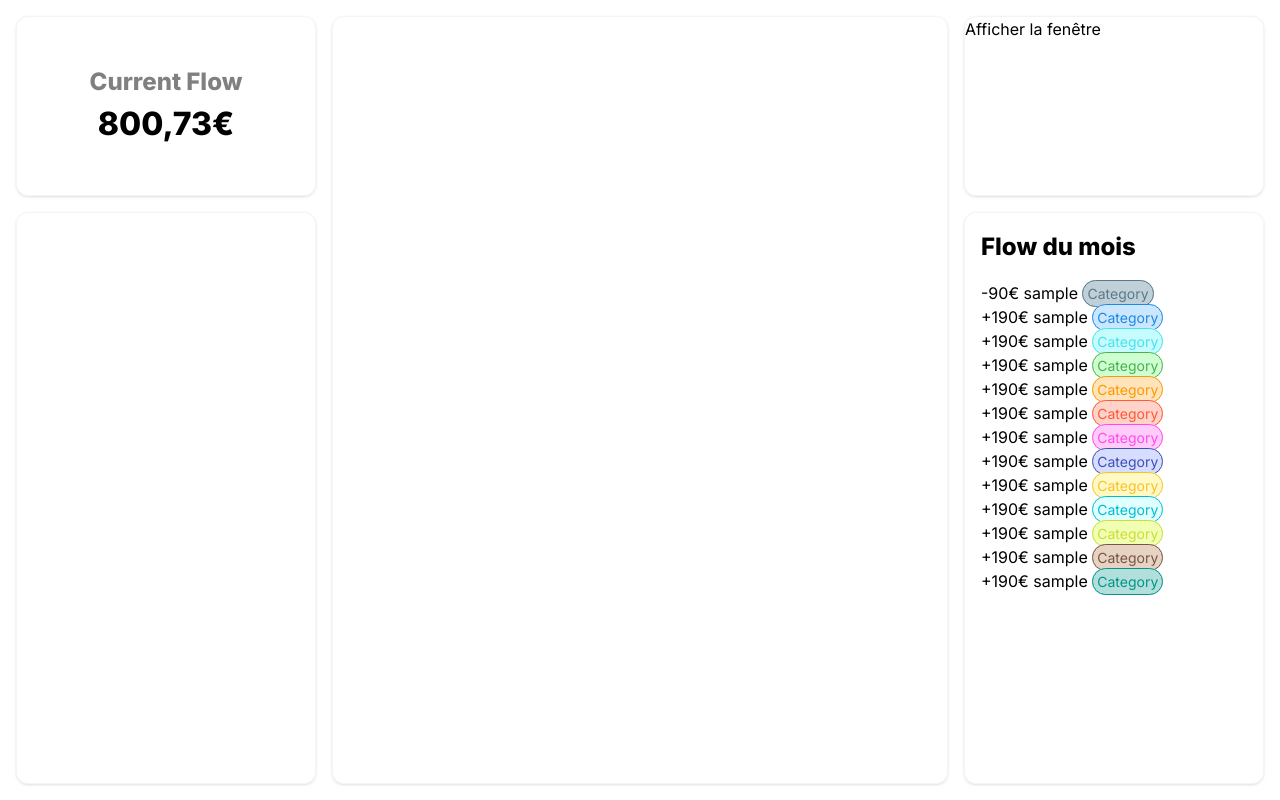
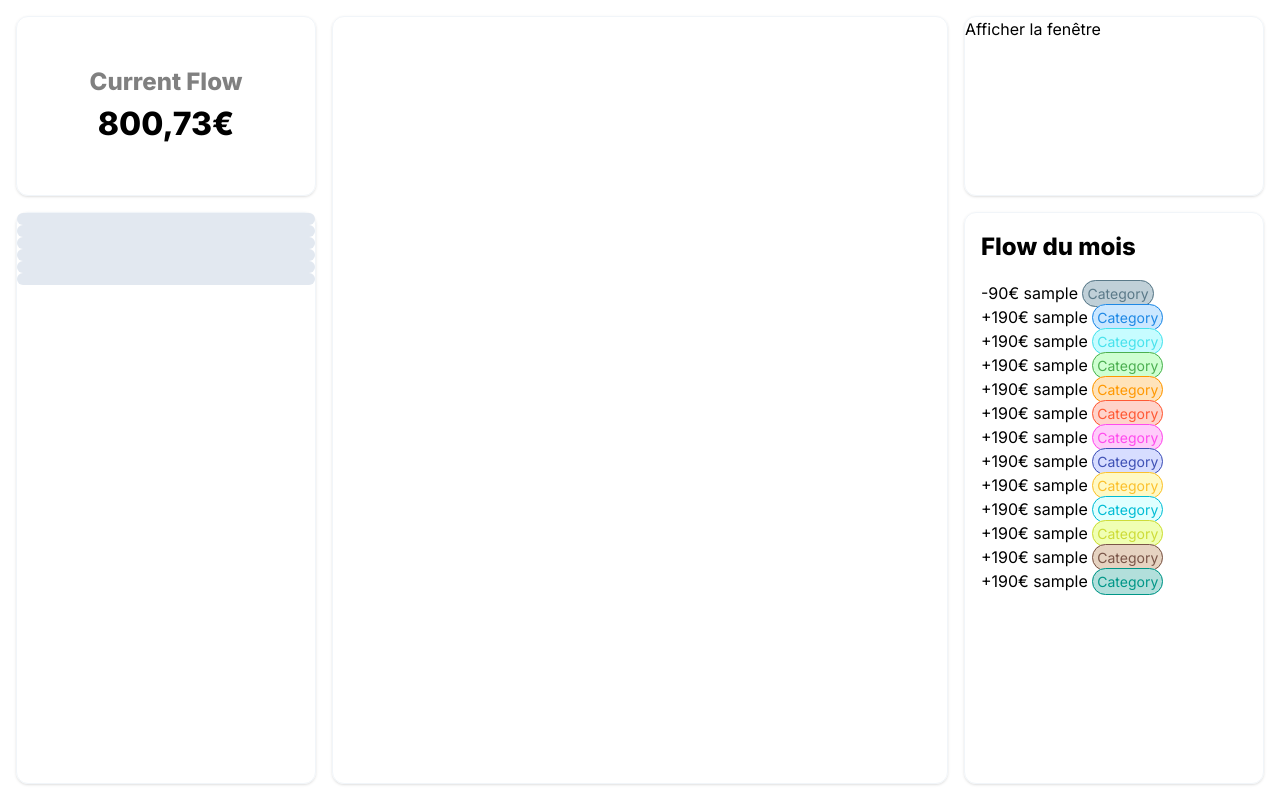
Before and after one commit to Nadran20/Flow, a Next.js app: page /dashboard in a window 1280 px wide. Built offline with nearby package versions, Linux system fonts and the light colour scheme.

Commit message:
dev - add progress component (wip)

```diff
--- a/src/app/dashboard/page.tsx
+++ b/src/app/dashboard/page.tsx
@@ -1,7 +1,7 @@
 'use client'
 
 import React from "react";
-import { Box, Modal, Title, Icon, Tag } from '@/components'; //Fix to had something like this ||import Box from "../ui/box";||
+import { Box, Modal, Title, Icon, Tag, Progress } from '@/components'; //Fix to had something like this ||import Box from "../ui/box";||
 
 export default function Page() {
     const ref = React.useRef<HTMLDialogElement>();
@@ -23,6 +23,12 @@ export default function Page() {
                 </Modal>
             </Box>
             <Box height={9} width={3}>
+                <Progress value={53}></Progress>
+                <Progress value={13}></Progress>
+                <Progress value={1}></Progress>
+                <Progress value={70}></Progress>
+                <Progress value={80}></Progress>
+                <Progress value={100}></Progress>
             </Box>
             <Box height={9} width={3}>
                 <div className='flex flex-col mt-4 mx-4'>
--- a/src/components/index.ts
+++ b/src/components/index.ts
@@ -3,3 +3,4 @@ export { default as Modal } from './modal/modal';
 export { default as Title } from './title/title';
 export { default as Icon } from './icon/icon';
 export { default as Tag } from './tag/tag';
+export { default as Progress } from './progress/progress';
--- /dev/null
+++ b/src/components/progress/progress.tsx
@@ -0,0 +1,22 @@
+import React, { CSSProperties } from "react";
+
+interface ProgressProps {
+  value: number;
+  max?: number;
+}
+
+const Progress: React.FC<ProgressProps> = ({ value, max = 100 }) => {
+    const pourcente: number = (value / max) * 100;
+    const style: CSSProperties = {
+        width: `${pourcente}%`,
+    }
+
+    return (
+        <div className="w-full overflow-hidden rounded-xl bg-slate-200 min-h-3">
+            <div className="h-full rounded-xl bg-zinc-700" style={style}>
+            </div>
+        </div>
+    );
+};
+
+export default Progress;
```
